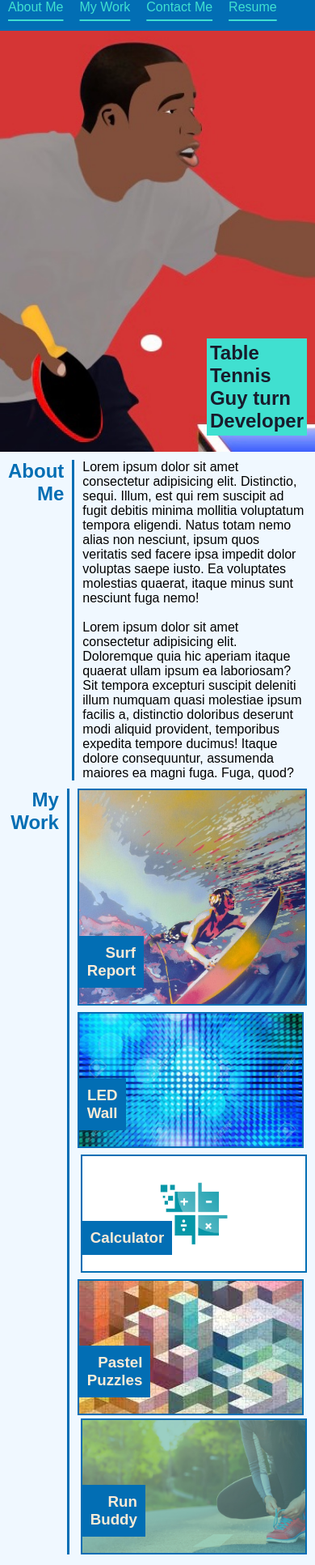
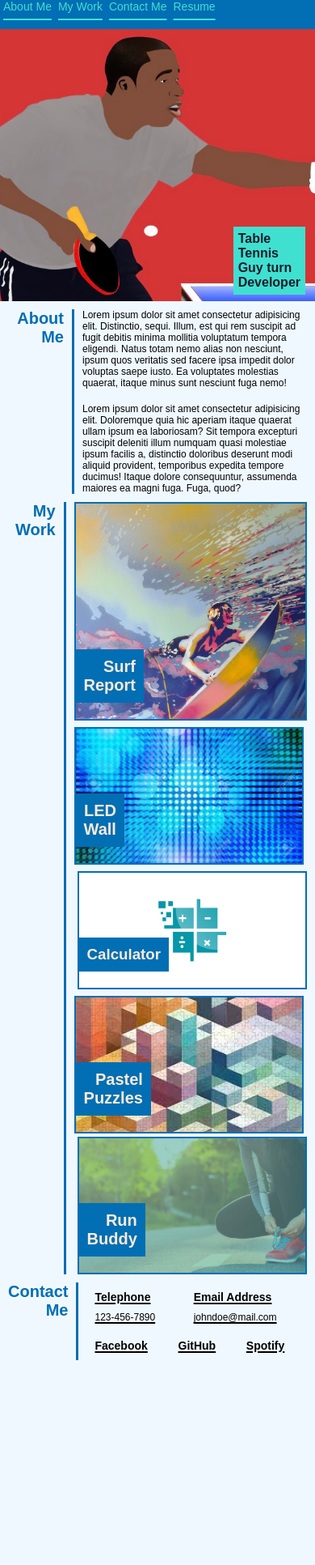
Before and after one commit to omcewan/my-portfolio-as-a-developer, a plain HTML site: page index.html in a window 390 px wide. Shown: the part 67-2000 px from the top of the page at 81% size. After the commit the page ends 1757 px from the top, so only its background shows below. Drawn offline with Linux system fonts and the light colour scheme.

Commit message:
add media queries and clean up code

```diff
--- a/assets/css/stylesheet.css
+++ b/assets/css/stylesheet.css
@@ -48,8 +48,8 @@ header nav ul li a {
 .hero {
     background-image: url("../images/IMG_0359_Original.jpg");
     background-size: cover;
-    background-position: top;
-    padding: 200px;
+    background-position: center;
+    padding: 500px;
     display: flex;
     flex-flow: row wrap;
     justify-content: flex-end;
@@ -59,15 +59,12 @@ header nav ul li a {
     color: rgba(24, 28, 44, 1);
     background-color: turquoise;
     position: relative;
-    left: 180px;
-    top: 180px;
-    padding: 4px;
+    left: 480px;
+    top: 440px;
+    padding: 6px;
+    flex-basis: 36%;
+    font-size: 20px;
 }
-
-/* .hero img {
-    height: 20px;
-    position: relative;
-} */
 /* Hero styling ends here */
 
 /* About Me styling starts here */
@@ -139,6 +136,10 @@ div.surf-report  {
     background-size: cover;
 }
 
+div.surf-report:hover{
+    opacity: .5;
+}
+
 .surf-report h3 {
     background-color: rgb(2 110 180);
     position: relative;
@@ -161,6 +162,10 @@ div.led-wall {
     padding: 50px;background-image: url("../images/led-img.webp");
     background-position: center;
     background-size: cover;
+}
+
+div.led-wall:hover{
+    opacity: .5;
 }
 
 .led-wall h3 {
@@ -188,6 +193,10 @@ div.calculator {
     background-size: cover;
 }
 
+div.calculator:hover{
+    opacity: .5;
+}
+
 .calculator h3 {
     background-color: rgb(2 110 180);
     position: relative;
@@ -211,6 +220,10 @@ div.pastel-puzzles {
     background-image: url("../images/pastel-puzzle-img.jpeg");
     background-position: center;
     background-size: cover;
+}
+
+div.pastel-puzzles:hover{
+    opacity: .5;
 }
 
 .pastel-puzzles a {
@@ -239,6 +252,10 @@ div.run-buddy {
     background-size: cover;
 }
 
+div.run-buddy:hover{
+    opacity: .5;
+}
+
 .run-buddy h3 {
     background-color: rgb(2 110 180);
     position: relative;
@@ -254,6 +271,9 @@ div.run-buddy {
     color:antiquewhite
 }
 
+/* Work Styling Ends here */
+
+/* Contact Info styling starts here */
 .contact-info {
     display: flex;
     flex-flow: row wrap;
@@ -292,3 +312,130 @@ section.personal-info {
     text-underline-offset: 2px;
     flex-basis: 20%
 }
+
+.personal-info p{
+    margin-top: 10px;
+}
+/* Contact info syling ends here */
+
+/* MEDIA QUERY FOR SMALLER DESKTOPS SCREENS AND SMALLER */
+@media screen and (max-width: 980px) {
+    .hero {
+        padding: 220px
+    }
+
+    .hero h2 {
+        left: 205px;
+        top: 200px;
+        font-size: 20px;
+    }
+
+    .personal-info h3 {
+        font-size: 18px;
+    }
+
+    .personal-info p {
+        font-size: 16px
+    }
+
+    .personal-info  div {
+        flex-basis: auto;
+    }
+}
+
+/* MEDIA QUERY FOR TABLETS AND SMALLER */
+@media screen and (max-width: 768px) {
+    .hero {
+        padding: 170px
+    }
+
+    .hero h2 {
+        left: 156px;
+        top: 156px;
+        font-size: 20px;
+        flex-basis: 0%;
+    }
+
+    .personal-info h3 {
+        font-size: 18px;
+    }
+
+    .personal-info p {
+        font-size: 16px
+    }
+
+    .personal-info div {
+        flex-basis: auto;
+    }
+
+}
+
+/* MEDIA QUERY FOR PHONE SCREENS AND SMALLER */
+@media screen and (max-width: 575px) {
+    header h1 {
+        padding: 0 0 0 8px;
+    }
+
+    header h1 a {
+        font-size: 20px;
+    }
+
+    header nav ul li a {
+        padding: 10px 4px;
+        font-size: 14px;
+    }
+
+    .hero {
+        padding: 126px
+    }
+
+    .hero h2 {
+        left: 114px;
+        top: 118px;
+        font-size: 16px;
+    }
+
+    .my-info p{
+        font-size: 20px;
+    }
+
+    .my-info article p {
+        font-size: 12px;
+    }
+
+    .my-work p {
+        font-size: 20px;
+    }
+
+    div.led-wall{
+        flex-basis: 47%;
+    }
+
+    div.calculator {
+        flex-grow: 49;
+    }
+
+    div.pastel-puzzles {
+        flex-basis: 47%;
+    }
+
+    div.run-buddy {
+        flex-grow: 49;
+    }
+
+    .contact-info p {
+        font-size: 20px;
+    }
+
+    .personal-info h3 {
+        font-size: 14px;
+    }
+
+    .personal-info p {
+        font-size: 12px;
+    }
+
+    .personal-info div {
+        flex-basis: auto;
+    }
+}
--- a/index.html
+++ b/index.html
@@ -74,7 +74,7 @@
             <div class="projects">
                 <div class="surf-report">
                     <h3>
-                        <a href="#">
+                        <a>
                             <p>Surf</p>
                             <p>Report</p>
                         </a>
@@ -82,7 +82,7 @@
                 </div>
                 <div class="led-wall">
                     <h3>
-                        <a href="#">
+                        <a>
                             <p>LED</p>
                             <p>Wall</p>
                         </a>
@@ -90,14 +90,14 @@
                 </div>
                 <div class="calculator">
                     <h3>
-                        <a href="#">
+                        <a>
                             Calculator
                         </a>
                     </h3>
                 </div>
                 <div class="pastel-puzzles">
                     <h3>
-                        <a href="#">
+                        <a>
                             <p>Pastel</p>
                             <p>Puzzles</p>
                         </a>
@@ -124,10 +124,12 @@
             </div>
             <section class="personal-info">
                 <div>
-                    <h3>Telephone Number</h3>
+                    <h3>Telephone</h3>
+                    <p>123-456-7890</p>
                 </div>
                 <div>
                     <h3>Email Address</h3>
+                    <p>johndoe@mail.com</p>
                 </div>
                 <div>
                     <h3>Facebook</h3>
```
